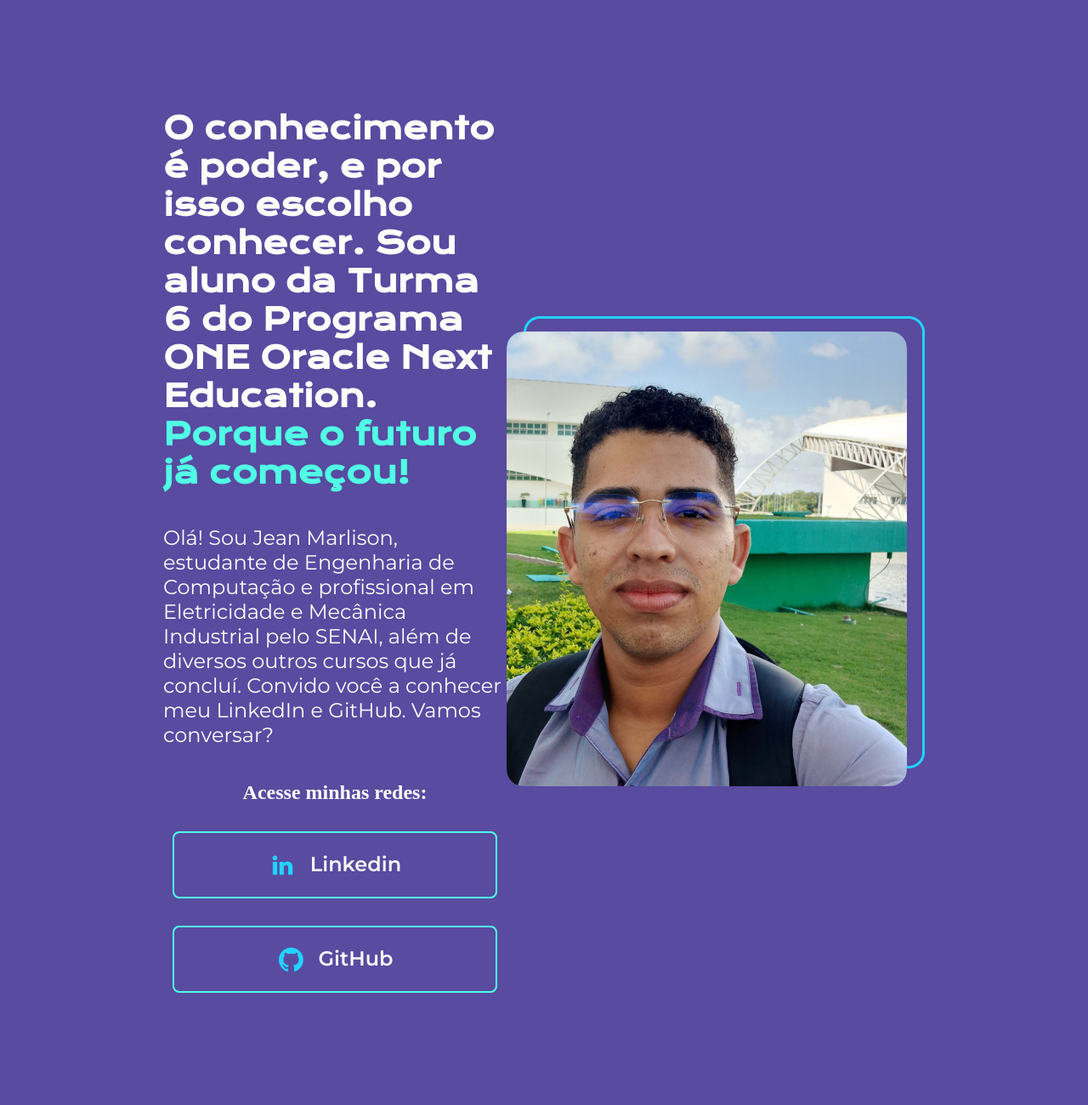
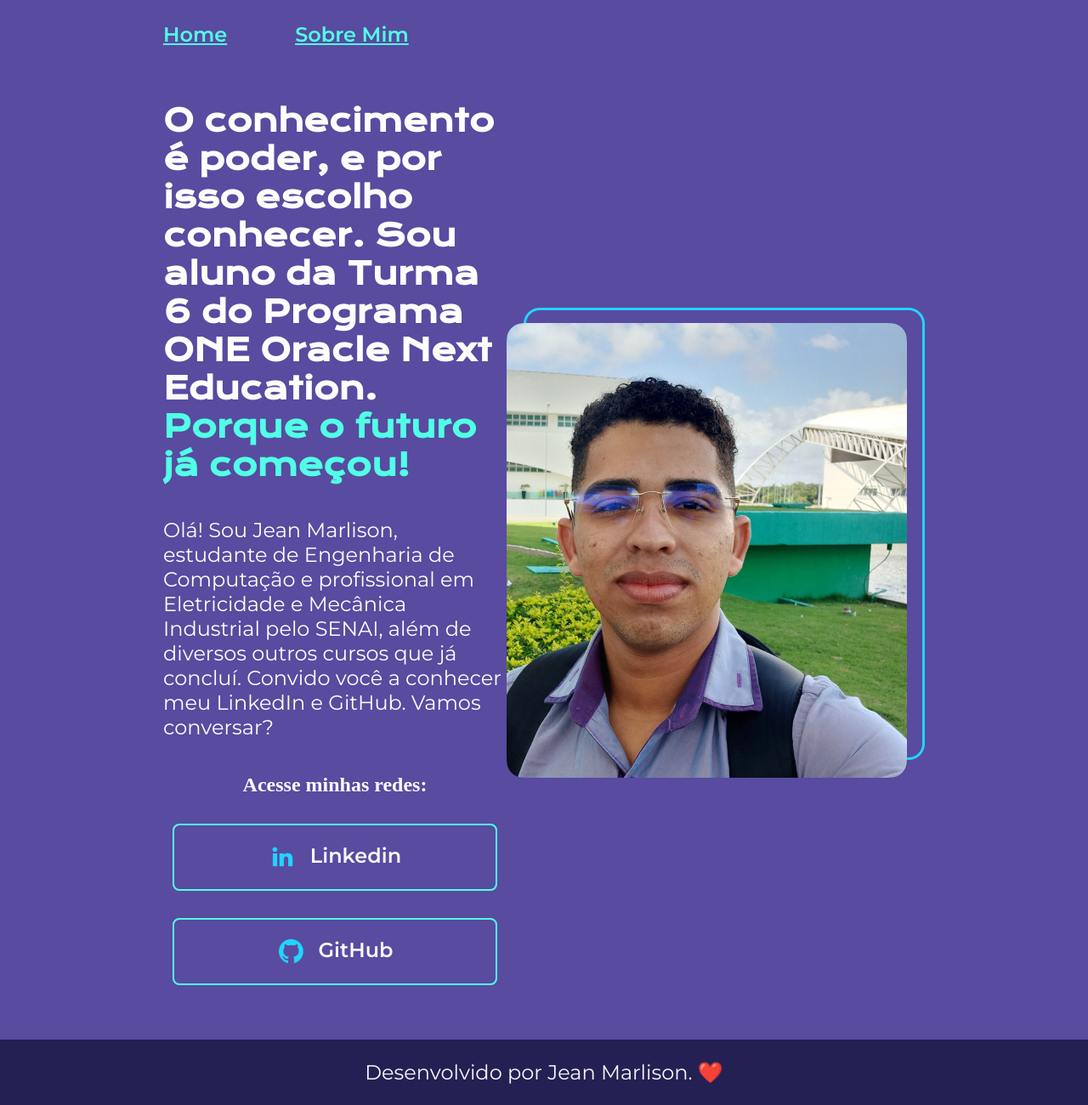
Before and after one commit to JeanMarlison/Portfolio-Alura, a plain HTML site: page Index.html in a window 1280 px wide. Shown: the whole page at 85% size. Before the commit the page ends 1168 px from the top, so only its background shows below. Drawn offline with nearby package versions, Linux system fonts and the light colour scheme; files that its build step writes are made by us from their sources.

Commit message:
Foi add a pasta styles para guarda os arquivos de estilização

```diff
--- a/Index.html
+++ b/Index.html
@@ -8,7 +8,12 @@
         <link rel="stylesheet" href="style.css">
     </head>
     <body>
-        <header></header>
+        <header class="cabecalho">
+            <nav class="cabecalho__menu">
+                <a href="" class="cabecalho__menu__link">Home</a>
+                <a href="" class="cabecalho__menu__link">Sobre Mim</a>
+            </nav>
+        </header>
         <main class="apresentacao">
             <section class="apresentacao__conteudo">
                 <h1 class="apresentacao__conteudo__titulo">O conhecimento é poder, e por isso escolho conhecer. Sou aluno da Turma 6 do Programa ONE Oracle Next Education. <strong class="titulo-destaque">Porque o futuro já começou!</strong></h1>
@@ -28,6 +33,8 @@
             <img src="assets/jean.png" alt="Selfie de Jean">
 
         </main>
-        <footer></footer>
+        <footer class="rodape">
+            <p>Desenvolvido por Jean Marlison. ❤️</p>
+        </footer>
     </body>
 </html>
--- a/style.css
+++ b/styles/style.css
@@ -6,18 +6,31 @@
 }
 
 body {
-    height: 100vh;
+    /* height: 100vh; */
     box-sizing: border-box;
     background-color: #584BA0;
     color: #FDFDFB;
 }
 
-.titulo-destaque {
-    color:#51FFE5;
+.cabecalho{
+    padding: 2% 0% 0% 15%;
+}
+
+.cabecalho__menu {
+    display: flex;
+    gap: 80px;
+}
+
+.cabecalho__menu__link{
+    font-family: 'Montserrat', sans-serif;
+    font-size: 24px;
+    font-weight: 600;
+    color: #51FFE5;
 }
 
 .apresentacao {
-    margin:10% 15%;
+    /* margin:10% 15%; */
+    padding: 5% 15%;
     display: flex;
     align-items: center;
     justify-content: space-between;
@@ -33,6 +46,10 @@
 .apresentacao__conteudo__titulo{
     font-size: 36px;
     font-family: 'Krona One', sans-serif;
+}
+
+.titulo-destaque {
+    color:#51FFE5;
 }
 
 .apresentacao__conteudo__texto{
@@ -70,3 +87,17 @@
     color: #F6F6F6;
     font-family: 'Montserrat', sans-serif;
 }
+.apresentacao__links__link:hover {
+    background-color: #242054;
+    /* background-color: #6E34BF; */
+}
+
+.rodape {
+    padding: 24px;
+    color: #F6F6F6;
+    background-color: #242054;
+    text-align: center;
+    font-family: 'Montserrat', sans-serif;
+    font-size: 24px;
+    font-weight: 400;
+}
```
Also changed, not shown: assets/Captura_de_tela.png (added).
